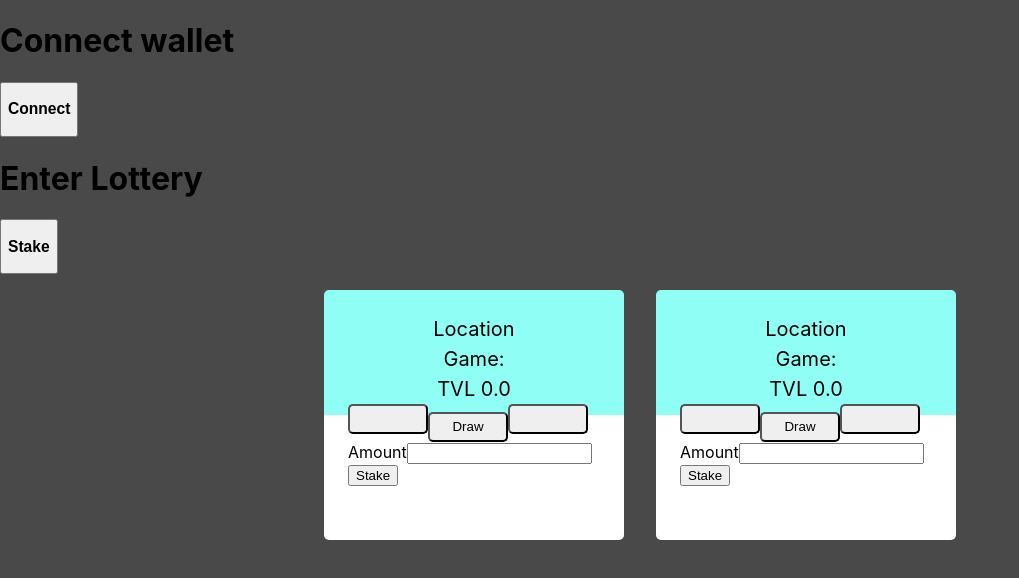
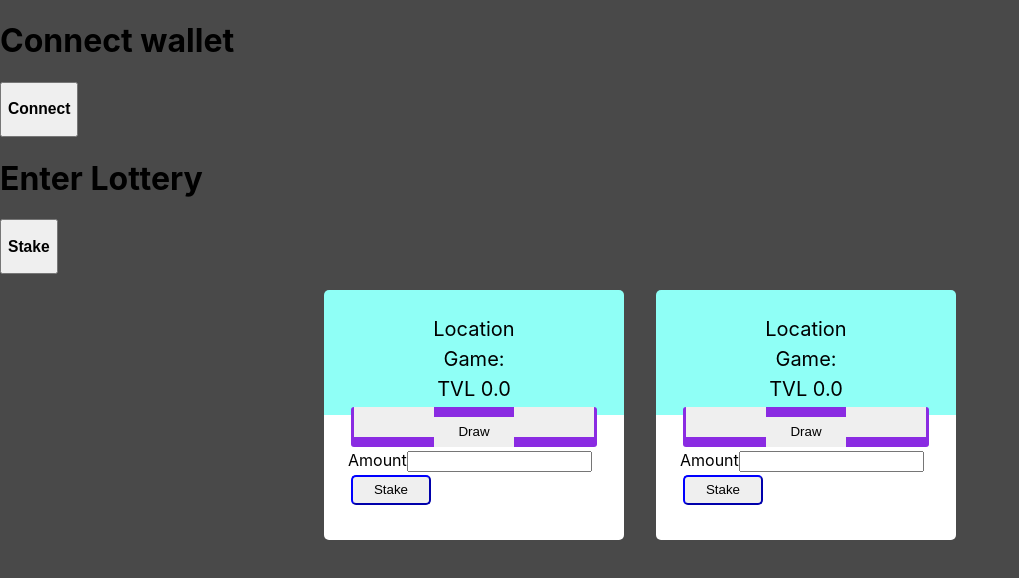
Before and after one commit to Rad1m/debe-full-stack, a Next.js app in the folder frontend/: page / in a window 1280 px wide. Shown: the top 578 px of the page, without its empty margins (0-1019 px from the left). Built offline with nearby package versions, Linux system fonts and the light colour scheme.

Commit message:
button styling

```diff
--- a/frontend/pages/games.js
+++ b/frontend/pages/games.js
@@ -4,7 +4,6 @@ import { ethers } from "ethers";
 import { contractInfo, gameInfo, tokenInfo, walletInfo } from "./atoms/atoms";
 import { useContract } from "./hooks/utilities";
 import styles from "../styles/Home.module.css";
-import { StakingForm } from "./components/stakingForm";
 
 export function Games(props) {
   // list to simulate enum, enums are not supported in javascript
@@ -63,6 +62,7 @@ export function Games(props) {
     }
   }
 
+  // Enter Lottery
   const stake = async (event) => {
     event.preventDefault();
     console.log("Staking...");
@@ -95,10 +95,12 @@ export function Games(props) {
         <p>Game: {gameStatusEnum[game.gameStatus]}</p>
         <p>TVL {ethers.utils.formatEther(game.totalAmountStaked)}</p>
       </div>
-      <div class="btn-group">
-        <button className={styles.button}>{game.homeTeam}</button>
-        <button className={styles.button}>Draw</button>
-        <button className={styles.button}>{game.awayTeam}</button>
+      <div className={styles.border}>
+        <div class="btn-group">
+          <button className={styles.buttonGroup}>{game.homeTeam}</button>
+          <button className={styles.buttonGroup}>Draw</button>
+          <button className={styles.buttonGroup}>{game.awayTeam}</button>
+        </div>
       </div>
       <form onSubmit={stake}>
         <label htmlFor="amount">Amount</label>
@@ -109,7 +111,9 @@ export function Games(props) {
           autoComplete="amount"
           required
         />
-        <button type="submit">Stake</button>
+        <button className={styles.button} type="submit">
+          Stake
+        </button>
       </form>
     </div>
   );
--- a/frontend/styles/Home.module.css
+++ b/frontend/styles/Home.module.css
@@ -99,11 +99,6 @@
 .card:hover {
   box-shadow: 0 8px 16px 0 red;
 }
-.card:focus,
-.card:active {
-  color: #0070f3;
-  border-color: #0070f3;
-}
 
 .card h2 {
   margin: 0 0 0 0;
@@ -124,11 +119,41 @@
 }
 
 .button {
+  margin: 3px;
   color: #000000;
-  border-color: #000000;
+  border-color: blue;
   border-radius: 5px;
   min-width: 80px;
   min-height: 30px;
+}
+
+.button:hover {
+  color: red;
+}
+
+.buttonGroup {
+  color: #000000;
+  border-radius: 0px;
+  border: none;
+  min-width: 80px;
+  min-height: 30px;
+}
+
+.buttonGroup:hover {
+  color: red;
+}
+.buttonGroup:focus,
+.buttonGroup:active {
+  color: red;
+  border: none;
+  font-weight: bold;
+}
+
+.border {
+  margin: 3px;
+  text-align: center;
+  border-radius: 3px;
+  background-color: blueviolet;
 }
 
 @media (max-width: 600px) {
```
